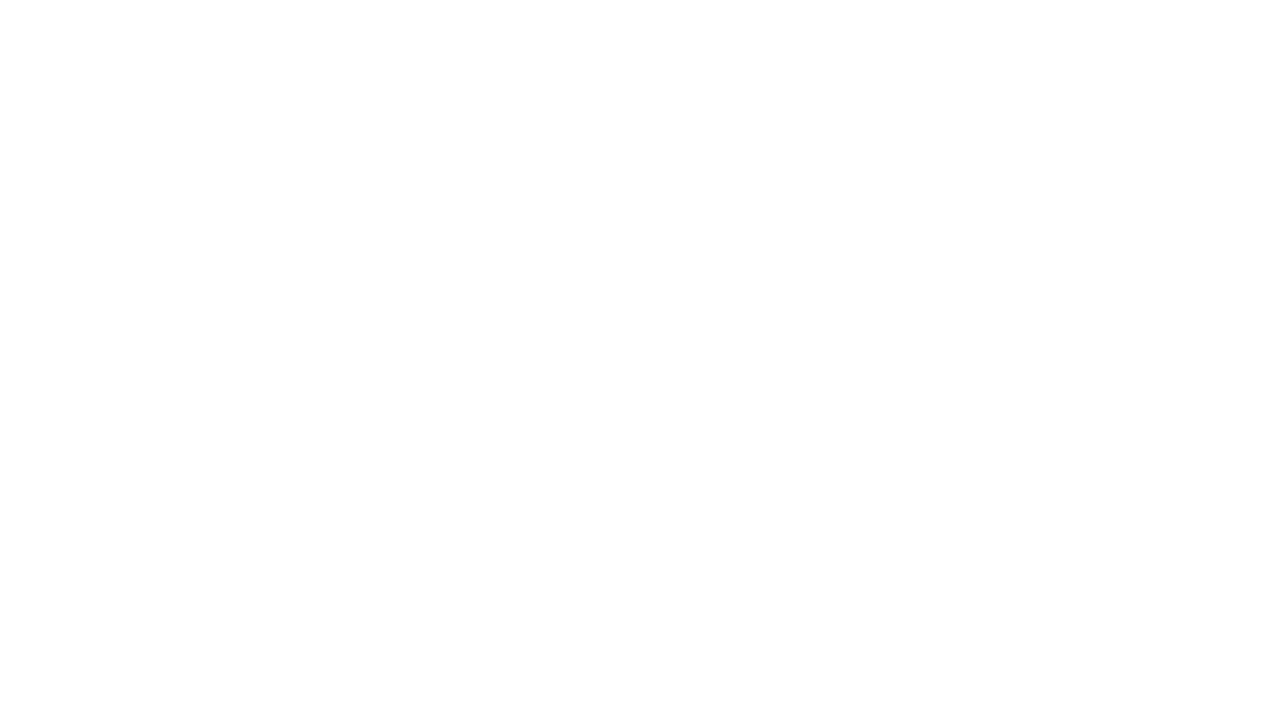
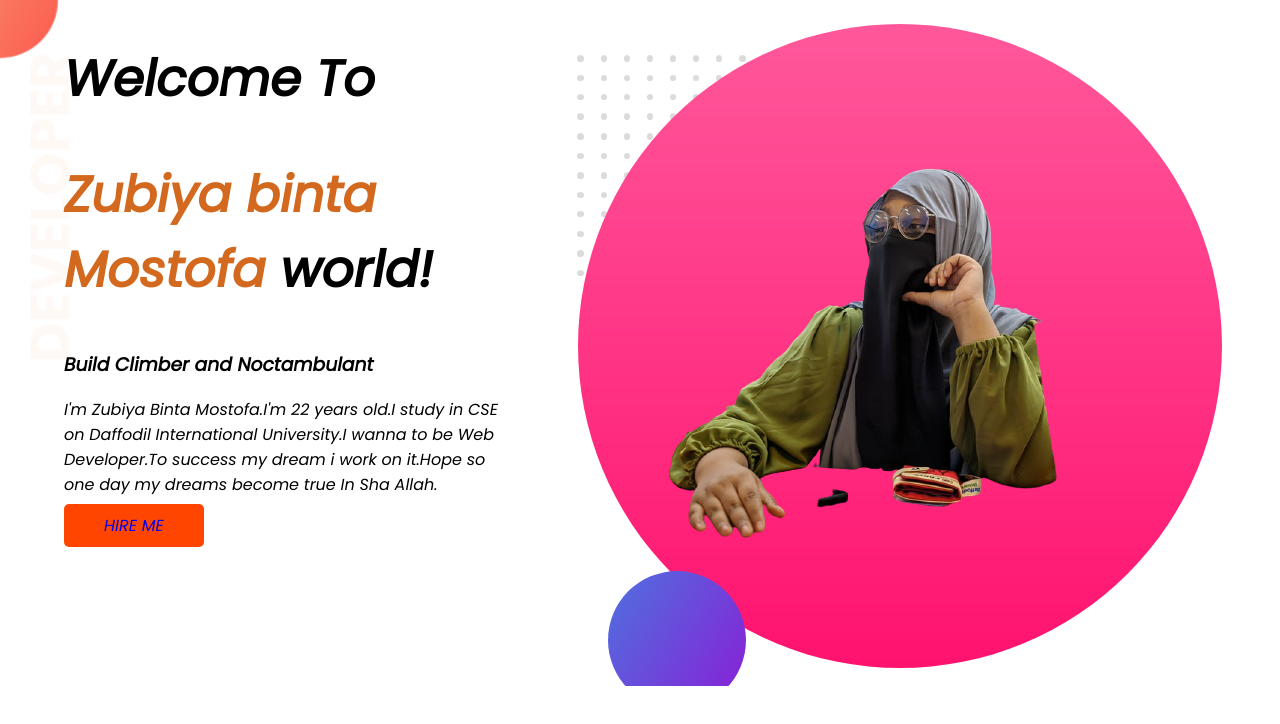
Before and after one commit to zubiyabintamostofa/developer-portfolio, a plain HTML site: page index.html in a window 1280 px wide. Drawn offline with Linux system fonts and the light colour scheme.

Commit message:
top-banner added

```diff
--- a/index.html
+++ b/index.html
@@ -5,9 +5,22 @@
     <meta http-equiv="X-UA-Compatible" content="IE=edge">
     <meta name="viewport" content="width=device-width, initial-scale=1.0">
     <title>Zubiya Portfolio</title>
+    <link rel="preconnect" href="https://fonts.googleapis.com">
+<link rel="preconnect" href="https://fonts.gstatic.com" crossorigin>
+<link href="https://fonts.googleapis.com/css2?family=Poppins:ital@1&display=swap" rel="stylesheet">
     <link rel="stylesheet" href="style.css">
 </head>
 <body>
+ <section class="top-banner">
+    <div class="half-width">
+        <h1>Welcome To</h1>
+        <h1><span class="color">Zubiya binta Mostofa</span> world!</h1>
+        <h3>Build Climber and Noctambulant</h3>
+        <p>I'm Zubiya Binta Mostofa.I'm 22 years old.I study in CSE on Daffodil International University.I wanna to be Web Developer.To success my dream i work on it.Hope so one day my dreams become true In Sha Allah.</p>
+        <a class="link-button" target="_blank"href="https://www.linkedin.com/in/zubiya-binta-61035a219/">HIRE ME</a>
 
+     </div>
+     <div class="half-width"><img src="my-bg2.png" alt=""></div>
+ </section>
 </body>
 </html>
--- a/style.css
+++ b/style.css
@@ -0,0 +1,30 @@
+body{
+    font-family: 'Poppins', sans-serif;
+    margin: 0;
+}
+h1{
+    font-size: 50px;
+}
+.color{
+    color: chocolate;
+}
+section{
+display: flex;
+}
+.half-width{
+    width: 50%;
+    padding-left:5%;
+}.half-width{
+    width: 80%;
+}
+.link-button{
+    text-decoration: none;
+    background-color: orangered;
+    padding: 10px 40px;
+    border-radius: 5px;
+}
+.top-banner{
+    background-image:url(/images/top-banner.png) ;
+    background-repeat: no-repeat;
+
+}
```
Also changed, not shown: images/dream-bg.png (added), images/exp-bg.png (added), images/jhankar.png (added), images/jhankar2.png (added), images/my-bg.png (added), images/my-bg2.png (added), images/top-banner.png (added), my-bg.png (added), my-bg2.png (added).
